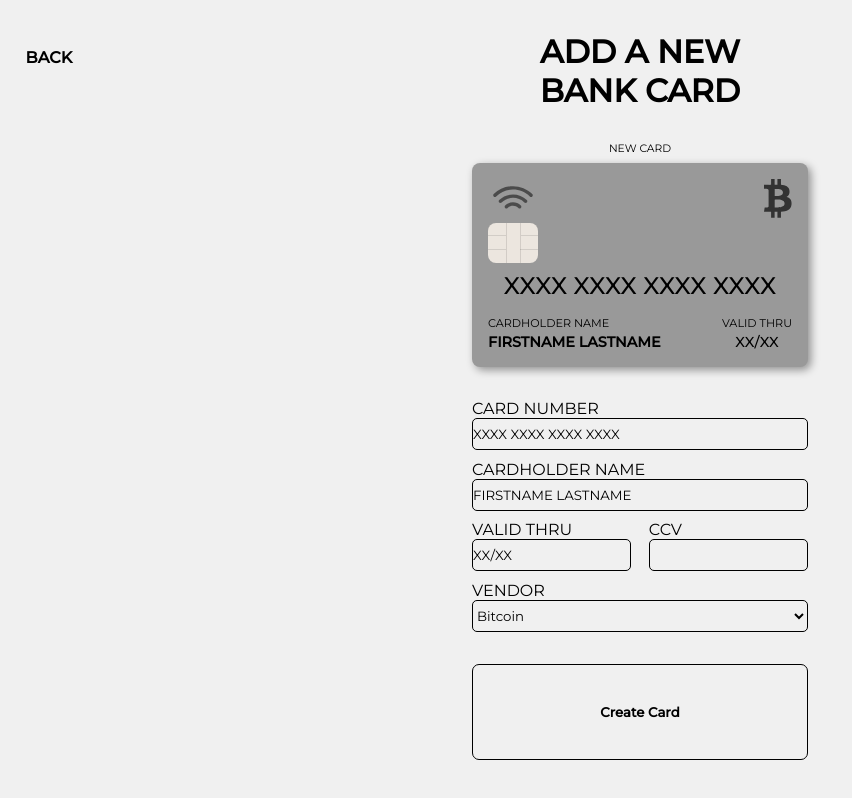
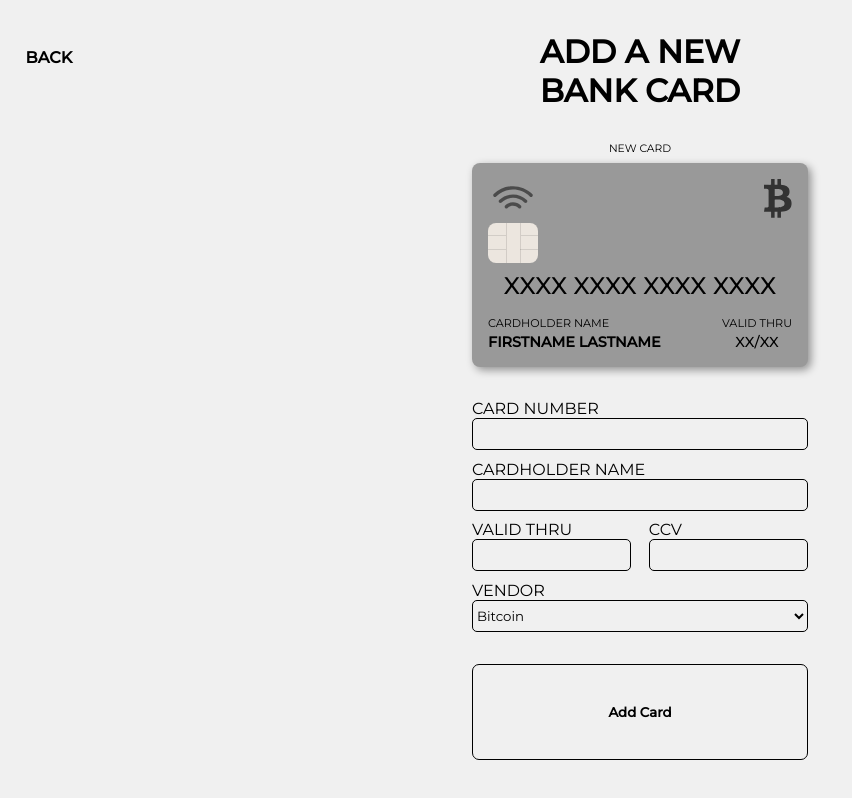
Before and after one commit to JoelDegerman1999/e-wallet, a Vue app: page /addcard in a window 1280 px wide. Shown: the whole page, without its empty margins (0-852 px from the left). Built offline with nearby package versions, Linux system fonts and the light colour scheme.

Commit message:
Added form validation

```diff
--- a/src/components/CardForm.vue
+++ b/src/components/CardForm.vue
@@ -1,17 +1,24 @@
 <template>
   <section class="form">
+    <form @submit="checkForm">
+      <p v-if="errors.length">
+        <b>Please correct the following error(s):</b>
+       <ul>
+        <li v-for="(error, index) in errors" :key="index">{{error}}</li>
+      </ul>
+      </p>
       <div class="cardnumber flex">
         <label>CARD NUMBER</label>
-      <input type="text" v-model="newCard.cardNumber" />
+        <input type="text" v-model="formCard.cardNumber" @change="updateCardNumber" />
       </div>
       <div class="cardholder flex">
         <label>CARDHOLDER NAME</label>
-      <input type="text" v-model="newCard.name" />
+        <input type="text" v-model="formCard.name" @change="updateCardName" />
       </div>
       <div class="valid-and-ccv">
         <div class="valid">
           <label>VALID THRU</label>
-        <input type="text" v-model="newCard.valid" />
+          <input type="text" v-model="formCard.valid" @change="updateCardValid" />
         </div>
         <div class="ccv">
           <label>CCV</label>
@@ -20,42 +27,81 @@
       </div>
       <div class="vendor flex">
         <label>VENDOR</label>
-      <select name="vendors" id="vendors" v-model="vendor" @change="changeVendor">
+        <select name="vendors" id="vendors" v-model="vendor" @change="updateVendor">
           <option value="bitcoin">Bitcoin</option>
           <option value="blockchain">Blockchain</option>
           <option value="evil">Evil Corp</option>
           <option value="ninja">Ninja Corp</option>
         </select>
       </div>
-    <button @click="addCard">Create Card</button>
+      <button type="submit">Add Card</button>
+    </form>
   </section>
 </template>
 
 <script>
 export default {
   props: {
-    card: Object,
+    card: Object
   },
   data() {
     return {
       newCard: this.card,
+      formCard: {
+        cardNumber: "",
+        name: "",
+        valid: ""
+      },
       vendor: "bitcoin",
+      errors: []
     };
   },
   methods: {
-    changeVendor() {
-      this.newCard.vendor = this.vendor
+    updateVendor() {
+      this.newCard.vendor = this.vendor;
+    },
+    updateCardNumber() {
+      this.newCard.cardNumber = this.formCard.cardNumber;
+    },
+    updateCardName() {
+      this.newCard.name = this.formCard.name;
+    },
+    updateCardValid() {
+      this.newCard.valid = this.formCard.valid;
     },
     addCard() {
       if (this.$root.cardArray.length == 8) {
         alert("Maximum cards allowed, please remove one");
         return;
       }
-      this.newCard.vendor = this.vendor
       this.$emit("addCard", this.newCard);
     },
+    checkForm(e) {
+      if (
+        this.formCard.cardNumber &&
+        this.formCard.name &&
+        this.formCard.valid
+      ) {
+        this.addCard()
+        return true;
+      }
+
+      this.errors = [];
+
+      if (!this.formCard.cardNumber) {
+        this.errors.push("Card number required");
+      }
+      if (!this.formCard.name) {
+        this.errors.push("Name required");
+      }
+      if (!this.formCard.valid) {
+        this.errors.push("Valid date required");
+      }
+
+      e.preventDefault();
+    }
   },
-  computed: {},
+  computed: {}
 };
 </script>
 
```
Lines whose indentation alone changed are shown as unchanged.
